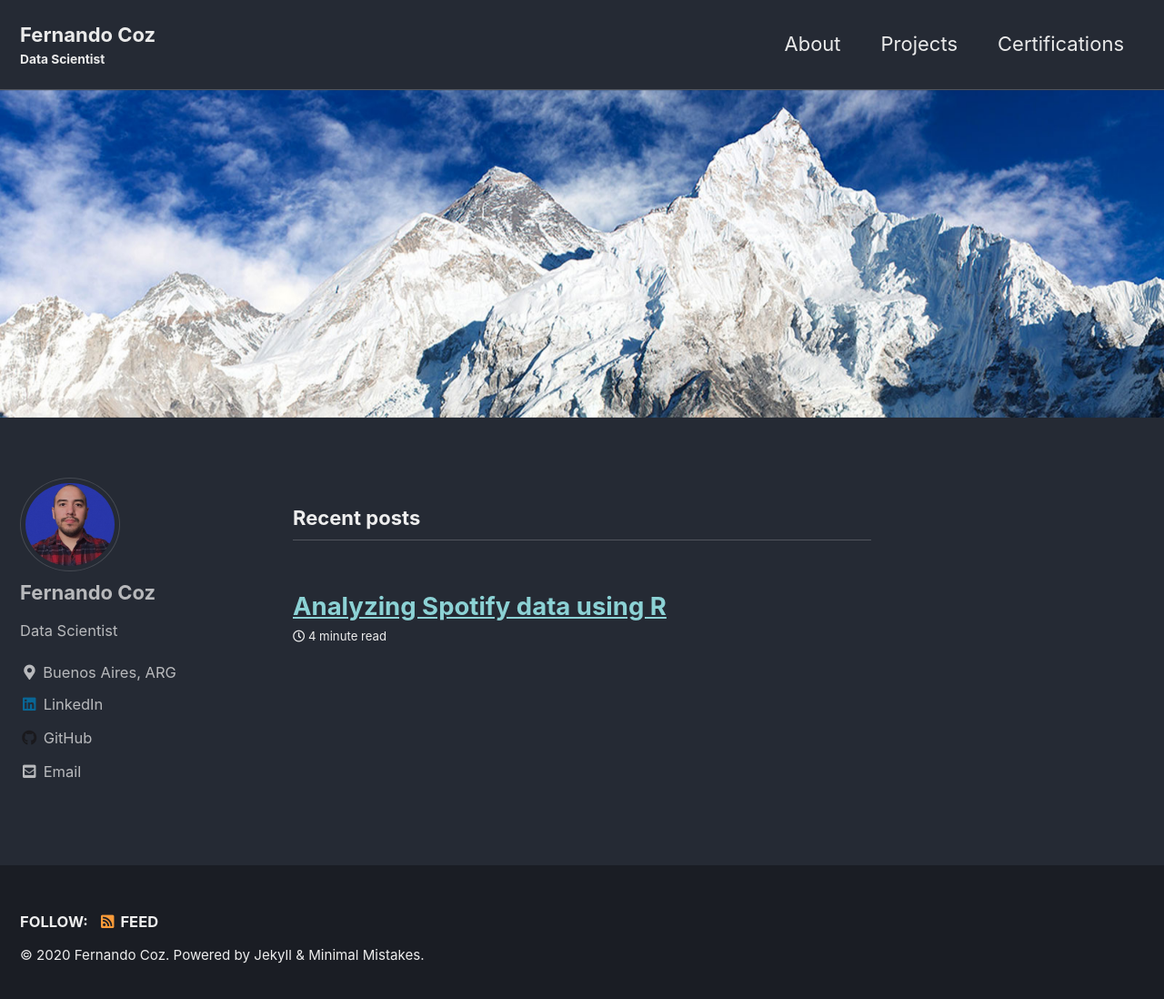
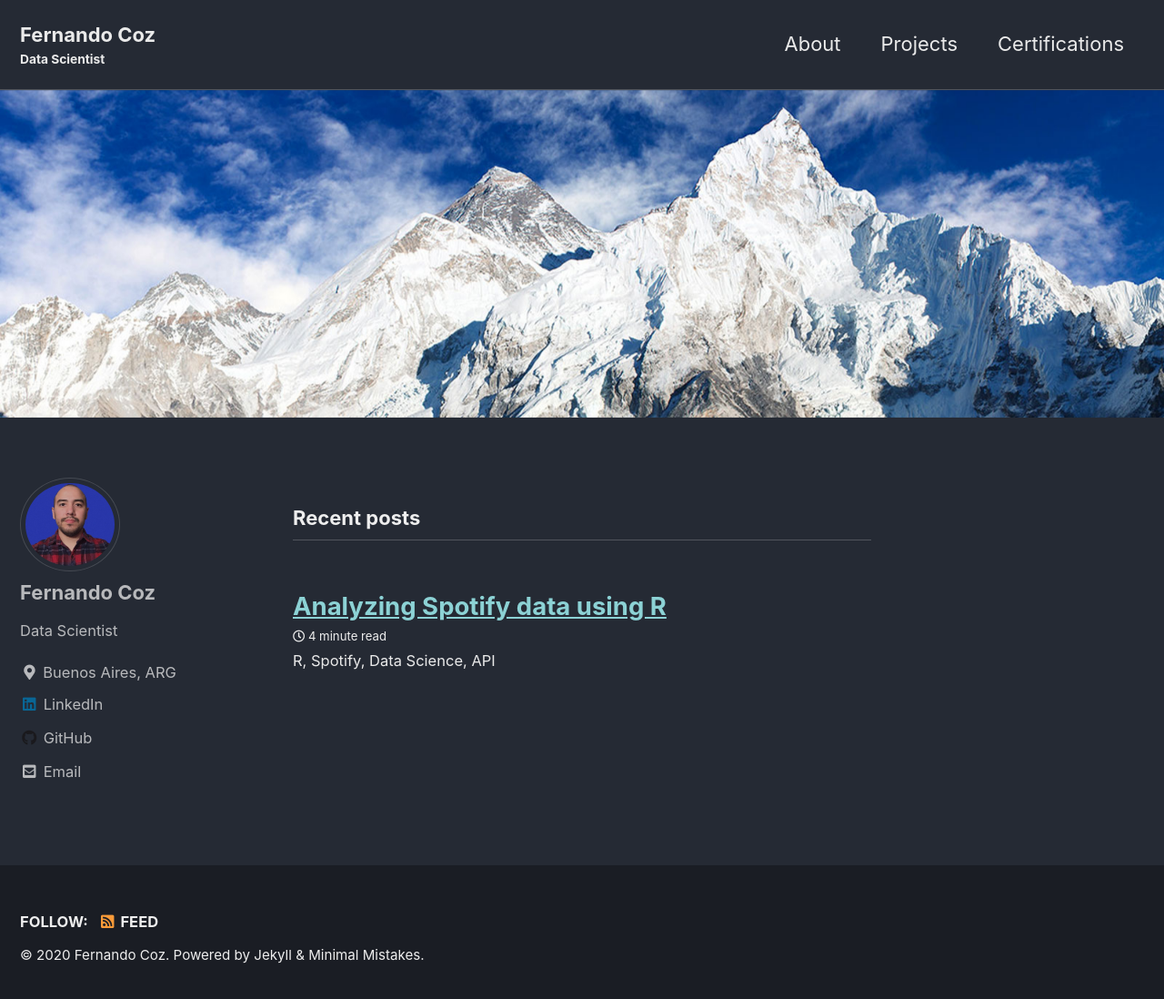
Before and after one commit to ferdcoz/ferdcoz.github.io, a Jekyll site: the page built from index.html, in a window 1280 px wide and 1106 px high. Shown: the top 1098 px of the window at 91% size. Built offline with Jekyll 4.4.1, drawn with Linux system fonts in a browser that asks for light colours; cached includes are drawn as plain includes; the list of posts is cut into pages by our own code.

Commit message:
Including post banner

```diff
--- a/_posts/2020-10-21-spotify-r.md
+++ b/_posts/2020-10-21-spotify-r.md
@@ -3,8 +3,8 @@
 date: 2020-10-21
 tags: [R, data science, api]
 header:
-    image: ""
-excerpt: ""
+    image: "/images/posts/2020-10-21/spotify.jpg"
+excerpt: "R, Spotify, Data Science, API"
 ---
 
 # Brief
```
Also changed, not shown: images/posts/2020-10-21/spotify.jpg (added).
